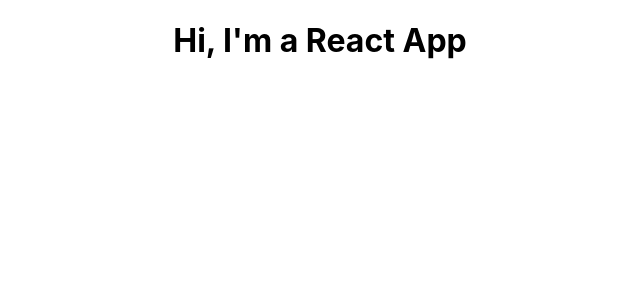
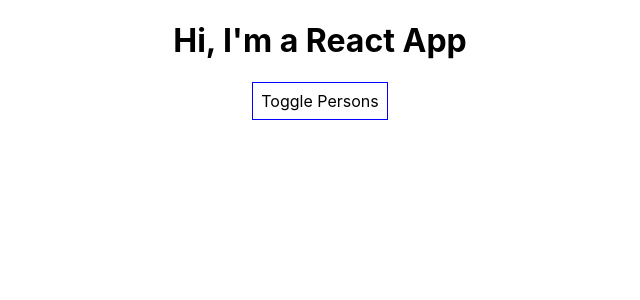
Before and after one commit to anatel/react-app, a React (Create React App) app: page / in a window 1280 px wide. Shown: the top 300 px of the page, without its empty margins (320-960 px from the left). Built offline with nearby package versions, Linux system fonts and the light colour scheme.

Commit message:
Finish Section 4

```diff
--- a/src/App.js
+++ b/src/App.js
@@ -1,14 +1,81 @@
 import React, {Component} from 'react';
+import Person from './Person/Person';
 import './App.css';
 
 class App extends Component {
-    render() {
-        return (
-            <div className="App">
-                <h1>Hi, I'm a React App</h1>
-            </div>
-        );
+  state = {
+    people: [
+      { id: 'g12h', name: 'Anat', age: 29 },
+      { id: 'g2f3', name: 'Roei', age: 31 },
+      { id: '8sh', name: 'Robi', age: 2 }
+    ],
+    showPersons: false
+  };
+
+  deletePersonHandler(personIndex) {
+    const persons = [...this.state.people];
+    persons.splice(personIndex, 1);
+    this.setState({
+      people: persons
+    })
+  }
+
+  nameChangedHandler = (event, id) => {
+    const personIndex = this.state.people.findIndex(p => p.id === id);
+
+    const person = {...this.state.people[personIndex]};
+    person.name = event.target.value;
+
+    const people = [...this.state.people];
+    people[personIndex] = person;
+
+    this.setState({
+      people
+    });
+  };
+
+  togglePersonsHandler = () => {
+    const doesShow = this.state.showPersons;
+    this.setState({showPersons: !doesShow});
+  };
+
+  render() {
+    const style = {
+      backgroundColor: "white",
+      font: "inherit",
+      border: "1px solid blue",
+      padding: "8px",
+      cursor: "pointer"
+    };
+
+    let persons = null;
+    if (this.state.showPersons) {
+      persons = (
+        <div>
+          {this.state.people.map((person, index) => (
+            <Person
+              name={person.name}
+              age={person.age}
+              click={() => this.deletePersonHandler(index)}
+              key={person.id}
+              changed={(event) => this.nameChangedHandler(event, person.id)}
+            />
+          ))}
+        </div>
+      )
     }
+
+    return (
+      <div className="App">
+        <h1>Hi, I'm a React App</h1>
+        <button onClick={this.togglePersonsHandler}
+                style={style}>
+          Toggle Persons
+        </button>
+        {persons}
+      </div>
+    );
+  };
 }
 
 export default App;
--- /dev/null
+++ b/src/Person/Person.css
@@ -0,0 +1,8 @@
+.Person {
+    width: 60%;
+    margin: 16px auto;
+    border: 1px solid #eee;
+    box-shadow: 0 2px 3px #ccc;
+    padding: 16px;
+    text-align: center;
+}
--- /dev/null
+++ b/src/Person/Person.js
@@ -0,0 +1,14 @@
+import React from 'react';
+import './Person.css';
+
+const person = (props) => {
+  return (
+    <div className="Person">
+      <p onClick={props.click}>I am {props.name} and I'm {props.age} years old!</p>
+      <p>{props.children}</p>
+      <input type="text" onChange={props.changed} value={props.name}/>
+    </div>
+  )
+};
+
+export default person;
```
Also changed, not shown: package.json (+7 -2 lines), public/manifest.json, 1 other file (tests, documents, lock files or other folders).
